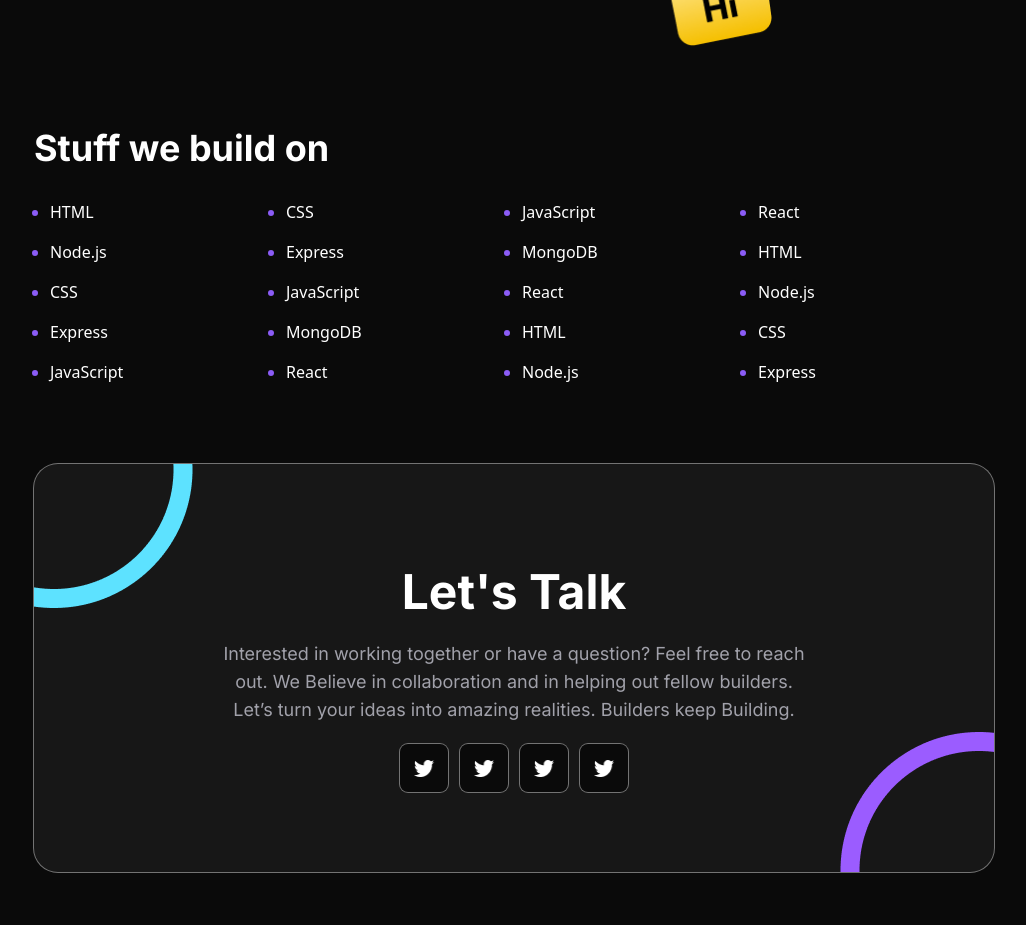
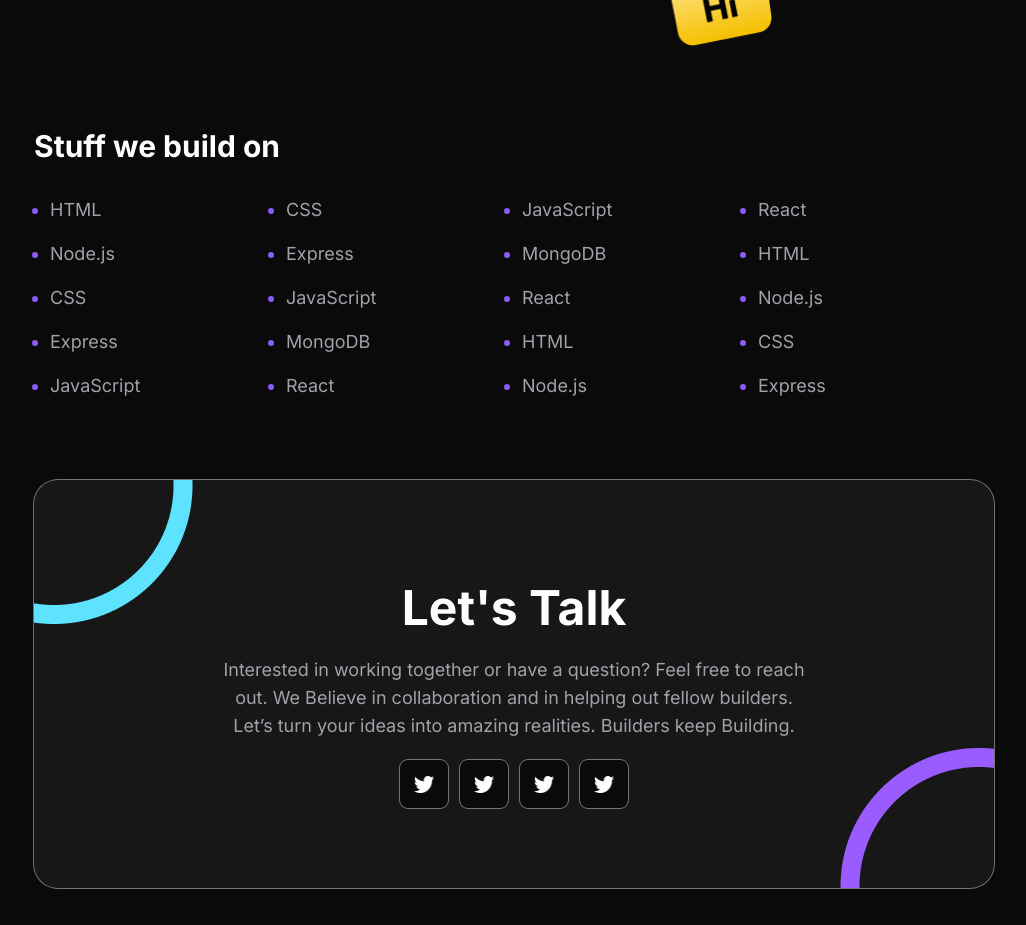
Before and after one commit to khardikk/Builders_hub, a React (Vite) app in the folder Frontend/builders_landing/: page / in a window 1280 px wide. Shown: the part 3920-4845 px from the top of the page, without its empty margins (126-1152 px from the left). Built offline with nearby package versions, Linux system fonts and the light colour scheme.

Commit message:
Update font size in Skills component

```diff
--- a/Frontend/builders_landing/src/components/Skills.jsx
+++ b/Frontend/builders_landing/src/components/Skills.jsx
@@ -3,12 +3,12 @@ import React from 'react'
 const Skills = () => {
   return (
     <div data-aos="fade-up" data-aos-duration="1500" >
-        <h1 class="text-left mb-[2rem] font-Inter font-bold text-4xl ">
+        <h1 class="text-left mb-[2rem] font-Inter font-bold text-3xl ">
         Stuff we build on
         </h1>
 
         <ul class="marker:text-violet-500 list-outside list-disc ml-4">
-          <div class="grid grid-cols-4 text-left ">
+          <div class="grid grid-cols-4 text-left font-Inter font-normal text-lg text-zinc-400 ">
         <li class="mb-[1rem]">HTML</li>
         <li>CSS</li>
         <li>JavaScript</li>
```
